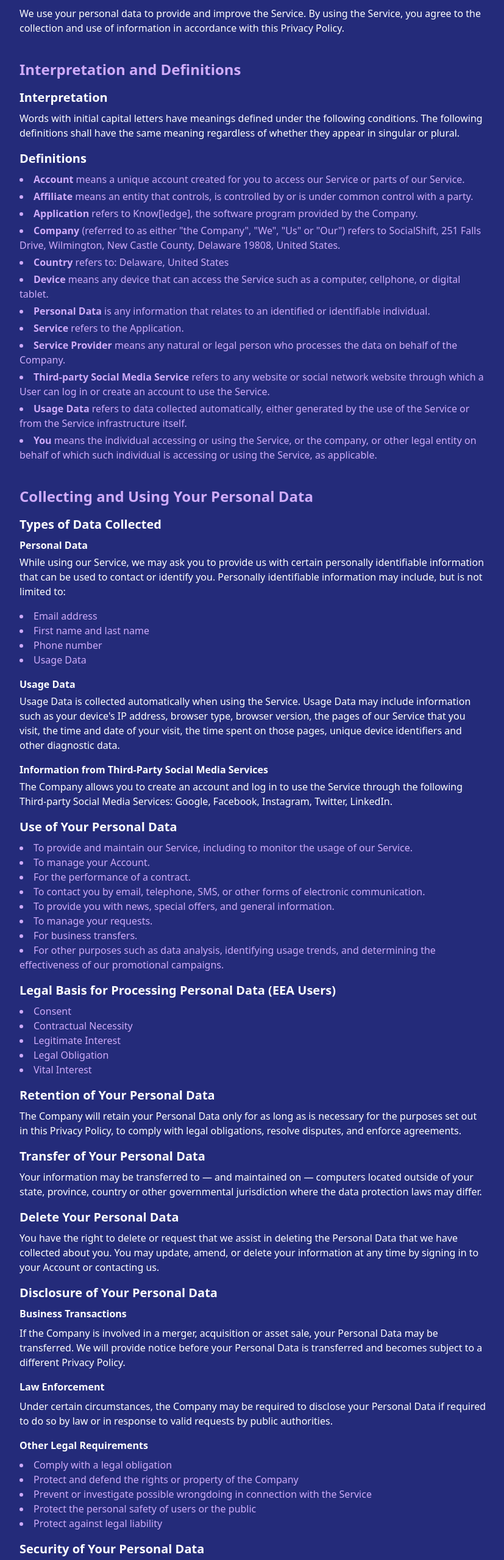
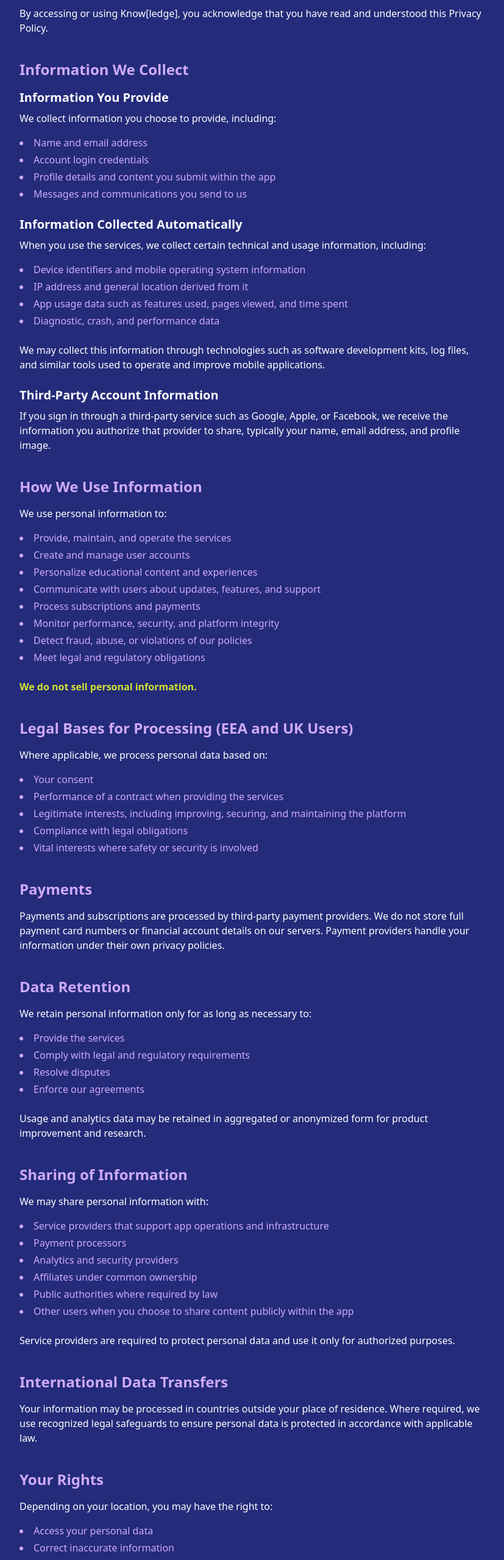
Before and after one commit to NikhilBhatt-15/knowledge_landing_v2, a Next.js app: page /privacy-policy in a window 1280 px wide. Shown: the part 234-2792 px from the top of the page at 61% size, without its empty margins (224-1051 px from the left). Built offline with nearby package versions, Linux system fonts and the light colour scheme.

Commit message:
fix: Update Privacy Policy content and last updated date

```diff
--- a/src/app/privacy-policy/page.tsx
+++ b/src/app/privacy-policy/page.tsx
@@ -26,255 +26,185 @@ export default function PrivacyPolicyPage() {
         <h1 className="text-4xl font-extrabold mb-2 text-[#D4E333]">
           Privacy Policy
         </h1>
-        <p className="mb-8 text-lg text-[#CFABFA]">Last updated: June 2025</p>
+        <p className="mb-8 text-lg text-[#CFABFA]">Last updated: January 2026</p>
 
         <p className="mb-6">
-          This Privacy Policy describes SocialShift&apos;s policies and
-          procedures on the collection, use, and disclosure of your information
-          when you use the Service.
+          SocialShift Corp. operates the Know[ledge] mobile application and related services. This Privacy Policy explains how we collect, use, share, and protect personal information when you use our Services.
         </p>
         <p className="mb-6">
-          We use your personal data to provide and improve the Service. By using
-          the Service, you agree to the collection and use of information in
-          accordance with this Privacy Policy.
+          By accessing or using Know[ledge], you acknowledge that you have read and understood this Privacy Policy.
         </p>
 
         <h2 className="text-2xl font-bold text-[#CFABFA] mt-10 mb-4">
-          Interpretation and Definitions
+          Information We Collect
         </h2>
-        <h3 className="text-xl font-semibold mb-2">Interpretation</h3>
+
+        <h3 className="text-xl font-semibold mb-2">Information You Provide</h3>
         <p className="mb-4">
-          Words with initial capital letters have meanings defined under the
-          following conditions. The following definitions shall have the same
-          meaning regardless of whether they appear in singular or plural.
+          We collect information you choose to provide, including:
         </p>
-        <h3 className="text-xl font-semibold mb-2">Definitions</h3>
         <ul className="mb-6 list-disc list-inside space-y-1 text-[#CFABFA]">
-          <li>
-            <b>Account</b> means a unique account created for you to access our
-            Service or parts of our Service.
-          </li>
-          <li>
-            <b>Affiliate</b> means an entity that controls, is controlled by or
-            is under common control with a party.
-          </li>
-          <li>
-            <b>Application</b> refers to Know[ledge], the software program
-            provided by the Company.
-          </li>
-          <li>
-            <b>Company</b> (referred to as either &quot;the Company&quot;,
-            &quot;We&quot;, &quot;Us&quot; or &quot;Our&quot;) refers to
-            SocialShift, 251 Falls Drive, Wilmington, New Castle County,
-            Delaware 19808, United States.
-          </li>
-          <li>
-            <b>Country</b> refers to: Delaware, United States
-          </li>
-          <li>
-            <b>Device</b> means any device that can access the Service such as a
-            computer, cellphone, or digital tablet.
-          </li>
-          <li>
-            <b>Personal Data</b> is any information that relates to an
-            identified or identifiable individual.
-          </li>
-          <li>
-            <b>Service</b> refers to the Application.
-          </li>
-          <li>
-            <b>Service Provider</b> means any natural or legal person who
-            processes the data on behalf of the Company.
-          </li>
-          <li>
-            <b>Third-party Social Media Service</b> refers to any website or
-            social network website through which a User can log in or create an
-            account to use the Service.
-          </li>
-          <li>
-            <b>Usage Data</b> refers to data collected automatically, either
-            generated by the use of the Service or from the Service
-            infrastructure itself.
-          </li>
-          <li>
-            <b>You</b> means the individual accessing or using the Service, or
-            the company, or other legal entity on behalf of which such
-            individual is accessing or using the Service, as applicable.
-          </li>
+          <li>Name and email address</li>
+          <li>Account login credentials</li>
+          <li>Profile details and content you submit within the app</li>
+          <li>Messages and communications you send to us</li>
+        </ul>
+
+        <h3 className="text-xl font-semibold mb-2">Information Collected Automatically</h3>
+        <p className="mb-4">
+          When you use the services, we collect certain technical and usage information, including:
+        </p>
+        <ul className="mb-6 list-disc list-inside space-y-1 text-[#CFABFA]">
+          <li>Device identifiers and mobile operating system information</li>
+          <li>IP address and general location derived from it</li>
+          <li>App usage data such as features used, pages viewed, and time spent</li>
+          <li>Diagnostic, crash, and performance data</li>
+        </ul>
+        <p className="mb-6">
+          We may collect this information through technologies such as software development kits, log files, and similar tools used to operate and improve mobile applications.
+        </p>
+
+        <h3 className="text-xl font-semibold mb-2">Third-Party Account Information</h3>
+        <p className="mb-6">
+          If you sign in through a third-party service such as Google, Apple, or Facebook, we receive the information you authorize that provider to share, typically your name, email address, and profile image.
+        </p>
+
+        <h2 className="text-2xl font-bold text-[#CFABFA] mt-10 mb-4">
+          How We Use Information
+        </h2>
+        <p className="mb-4">We use personal information to:</p>
+        <ul className="mb-6 list-disc list-inside space-y-1 text-[#CFABFA]">
+          <li>Provide, maintain, and operate the services</li>
+          <li>Create and manage user accounts</li>
+          <li>Personalize educational content and experiences</li>
+          <li>Communicate with users about updates, features, and support</li>
+          <li>Process subscriptions and payments</li>
+          <li>Monitor performance, security, and platform integrity</li>
+          <li>Detect fraud, abuse, or violations of our policies</li>
+          <li>Meet legal and regulatory obligations</li>
+        </ul>
+        <p className="mb-6 font-semibold text-[#D4E333]">We do not sell personal information.</p>
+
+        <h2 className="text-2xl font-bold text-[#CFABFA] mt-10 mb-4">
+          Legal Bases for Processing (EEA and UK Users)
+        </h2>
+        <p className="mb-4">Where applicable, we process personal data based on:</p>
+        <ul className="mb-6 list-disc list-inside space-y-1 text-[#CFABFA]">
+          <li>Your consent</li>
+          <li>Performance of a contract when providing the services</li>
+          <li>Legitimate interests, including improving, securing, and maintaining the platform</li>
+          <li>Compliance with legal obligations</li>
+          <li>Vital interests where safety or security is involved</li>
         </ul>
 
         <h2 className="text-2xl font-bold text-[#CFABFA] mt-10 mb-4">
-          Collecting and Using Your Personal Data
+          Payments
         </h2>
-        <h3 className="text-xl font-semibold mb-2">Types of Data Collected</h3>
-        <h4 className="font-semibold mb-1">Personal Data</h4>
-        <p className="mb-4">
-          While using our Service, we may ask you to provide us with certain
-          personally identifiable information that can be used to contact or
-          identify you. Personally identifiable information may include, but is
-          not limited to:
-        </p>
-        <ul className="mb-4 list-disc list-inside text-[#CFABFA]">
-          <li>Email address</li>
-          <li>First name and last name</li>
-          <li>Phone number</li>
-          <li>Usage Data</li>
-        </ul>
-        <h4 className="font-semibold mb-1">Usage Data</h4>
-        <p className="mb-4">
-          Usage Data is collected automatically when using the Service. Usage
-          Data may include information such as your device&apos;s IP address,
-          browser type, browser version, the pages of our Service that you
-          visit, the time and date of your visit, the time spent on those pages,
-          unique device identifiers and other diagnostic data.
-        </p>
-        <h4 className="font-semibold mb-1">
-          Information from Third-Party Social Media Services
-        </h4>
-        <p className="mb-4">
-          The Company allows you to create an account and log in to use the
-          Service through the following Third-party Social Media Services:
-          Google, Facebook, Instagram, Twitter, LinkedIn.
+        <p className="mb-6">
+          Payments and subscriptions are processed by third-party payment providers. We do not store full payment card numbers or financial account details on our servers. Payment providers handle your information under their own privacy policies.
         </p>
 
-        <h3 className="text-xl font-semibold mb-2">
-          Use of Your Personal Data
-        </h3>
-        <ul className="mb-4 list-disc list-inside text-[#CFABFA]">
-          <li>
-            To provide and maintain our Service, including to monitor the usage
-            of our Service.
-          </li>
-          <li>To manage your Account.</li>
-          <li>For the performance of a contract.</li>
-          <li>
-            To contact you by email, telephone, SMS, or other forms of
-            electronic communication.
-          </li>
-          <li>
-            To provide you with news, special offers, and general information.
-          </li>
-          <li>To manage your requests.</li>
-          <li>For business transfers.</li>
-          <li>
-            For other purposes such as data analysis, identifying usage trends,
-            and determining the effectiveness of our promotional campaigns.
-          </li>
+        <h2 className="text-2xl font-bold text-[#CFABFA] mt-10 mb-4">
+          Data Retention
+        </h2>
+        <p className="mb-4">We retain personal information only for as long as necessary to:</p>
+        <ul className="mb-6 list-disc list-inside space-y-1 text-[#CFABFA]">
+          <li>Provide the services</li>
+          <li>Comply with legal and regulatory requirements</li>
+          <li>Resolve disputes</li>
+          <li>Enforce our agreements</li>
         </ul>
-
-        <h3 className="text-xl font-semibold mb-2">
-          Legal Basis for Processing Personal Data (EEA Users)
-        </h3>
-        <ul className="mb-4 list-disc list-inside text-[#CFABFA]">
-          <li>Consent</li>
-          <li>Contractual Necessity</li>
-          <li>Legitimate Interest</li>
-          <li>Legal Obligation</li>
-          <li>Vital Interest</li>
-        </ul>
-
-        <h3 className="text-xl font-semibold mb-2">
-          Retention of Your Personal Data
-        </h3>
-        <p className="mb-4">
-          The Company will retain your Personal Data only for as long as is
-          necessary for the purposes set out in this Privacy Policy, to comply
-          with legal obligations, resolve disputes, and enforce agreements.
+        <p className="mb-6">
+          Usage and analytics data may be retained in aggregated or anonymized form for product improvement and research.
         </p>
 
-        <h3 className="text-xl font-semibold mb-2">
-          Transfer of Your Personal Data
-        </h3>
-        <p className="mb-4">
-          Your information may be transferred to — and maintained on — computers
-          located outside of your state, province, country or other governmental
-          jurisdiction where the data protection laws may differ.
+        <h2 className="text-2xl font-bold text-[#CFABFA] mt-10 mb-4">
+          Sharing of Information
+        </h2>
+        <p className="mb-4">We may share personal information with:</p>
+        <ul className="mb-6 list-disc list-inside space-y-1 text-[#CFABFA]">
+          <li>Service providers that support app operations and infrastructure</li>
+          <li>Payment processors</li>
+          <li>Analytics and security providers</li>
+          <li>Affiliates under common ownership</li>
+          <li>Public authorities where required by law</li>
+          <li>Other users when you choose to share content publicly within the app</li>
+        </ul>
+        <p className="mb-6">
+          Service providers are required to protect personal data and use it only for authorized purposes.
         </p>
 
-        <h3 className="text-xl font-semibold mb-2">
-          Delete Your Personal Data
-        </h3>
-        <p className="mb-4">
-          You have the right to delete or request that we assist in deleting the
-          Personal Data that we have collected about you. You may update, amend,
-          or delete your information at any time by signing in to your Account
-          or contacting us.
+        <h2 className="text-2xl font-bold text-[#CFABFA] mt-10 mb-4">
+          International Data Transfers
+        </h2>
+        <p className="mb-6">
+          Your information may be processed in countries outside your place of residence. Where required, we use recognized legal safeguards to ensure personal data is protected in accordance with applicable law.
         </p>
 
-        <h3 className="text-xl font-semibold mb-2">
-          Disclosure of Your Personal Data
-        </h3>
-        <p className="mb-2 font-semibold">Business Transactions</p>
-        <p className="mb-4">
-          If the Company is involved in a merger, acquisition or asset sale,
-          your Personal Data may be transferred. We will provide notice before
-          your Personal Data is transferred and becomes subject to a different
-          Privacy Policy.
-        </p>
-        <p className="mb-2 font-semibold">Law Enforcement</p>
-        <p className="mb-4">
-          Under certain circumstances, the Company may be required to disclose
-          your Personal Data if required to do so by law or in response to valid
-          requests by public authorities.
-        </p>
-        <p className="mb-2 font-semibold">Other Legal Requirements</p>
-        <ul className="mb-4 list-disc list-inside text-[#CFABFA]">
-          <li>Comply with a legal obligation</li>
-          <li>Protect and defend the rights or property of the Company</li>
-          <li>
-            Prevent or investigate possible wrongdoing in connection with the
-            Service
-          </li>
-          <li>Protect the personal safety of users or the public</li>
-          <li>Protect against legal liability</li>
+        <h2 className="text-2xl font-bold text-[#CFABFA] mt-10 mb-4">
+          Your Rights
+        </h2>
+        <p className="mb-4">Depending on your location, you may have the right to:</p>
+        <ul className="mb-6 list-disc list-inside space-y-1 text-[#CFABFA]">
+          <li>Access your personal data</li>
+          <li>Correct inaccurate information</li>
+          <li>Request deletion of personal data</li>
+          <li>Restrict or object to processing</li>
+          <li>Withdraw consent</li>
+          <li>Request data portability</li>
         </ul>
-
-        <h3 className="text-xl font-semibold mb-2">
-          Security of Your Personal Data
-        </h3>
-        <p className="mb-4">
-          The security of your Personal Data is important to us, but no method
-          of transmission over the Internet or electronic storage is 100%
-          secure. While we strive to use commercially acceptable means to
-          protect your Personal Data, we cannot guarantee its absolute security.
+        <p className="mb-6">
+          Requests can be made by contacting info@knowhistory.xyz. We may verify identity before responding.
         </p>
 
-        <h3 className="text-xl font-semibold mb-2">Children&apos;s Privacy</h3>
-        <p className="mb-4">
-          Our Service does not address anyone under the age of 13. We do not
-          knowingly collect personally identifiable information from anyone
-          under the age of 13. If you are a parent or guardian and you are aware
-          that your child has provided us with Personal Data, please contact us.
+        <h2 className="text-2xl font-bold text-[#CFABFA] mt-10 mb-4">
+          California Privacy Rights
+        </h2>
+        <p className="mb-6">
+          California residents have rights under applicable privacy laws, including the right to request access to, correction of, or deletion of personal information. We do not sell personal information or share it for cross-context behavioral advertising.
+          Requests may be submitted by contacting info@knowhistory.xyz.
         </p>
 
-        <h3 className="text-xl font-semibold mb-2">Links to Other Websites</h3>
-        <p className="mb-4">
-          Our Service may contain links to other websites that are not operated
-          by us. If you click on a third party link, you will be directed to
-          that third party&apos;s site. We strongly advise you to review the
-          Privacy Policy of every site you visit.
+        <h2 className="text-2xl font-bold text-[#CFABFA] mt-10 mb-4">
+          Security
+        </h2>
+        <p className="mb-6">
+          We implement reasonable administrative, technical, and organizational measures to protect personal information. No system is completely secure, and we cannot guarantee absolute security.
         </p>
 
-        <h3 className="text-xl font-semibold mb-2">
-          Changes to this Privacy Policy
-        </h3>
-        <p className="mb-4">
-          We may update our Privacy Policy from time to time. We will notify you
-          of any changes by posting the new Privacy Policy on this page and
-          updating the &quot;Last updated&quot; date.
+        <h2 className="text-2xl font-bold text-[#CFABFA] mt-10 mb-4">
+          Children&apos;s Privacy
+        </h2>
+        <p className="mb-6">
+          Know[ledge] is intended for users aged 18 and older. We do not knowingly collect personal information from individuals under 18. If we become aware that such information has been collected, we will take steps to delete it.
         </p>
 
-        <h3 className="text-xl font-semibold mb-2">Contact Us</h3>
-        <p>
-          If you have any questions about this Privacy Policy, you can contact
-          us:
-          <br />
-          <span className="block ml-4">
+        <h2 className="text-2xl font-bold text-[#CFABFA] mt-10 mb-4">
+          Changes to This Policy
+        </h2>
+        <p className="mb-6">
+          We may update our Privacy Policy from time to time. We will notify you of any changes by posting the new Privacy Policy on this page and updating the Last updated date.
+        </p>
+
+        <h2 className="text-2xl font-bold text-[#CFABFA] mt-10 mb-4">
+          Contact Us
+        </h2>
+        <p className="mb-4">
+          If you have any questions about this Privacy Policy, you can contact us:
+        </p>
+        <div className="space-y-2 ml-4">
+          <p>
             By email:{" "}
             <a href="mailto:info@knowhistory.xyz" className="text-[#D4E333]">
               info@knowhistory.xyz
             </a>
-          </span>
+          </p>
+          <p>
+            By mail: SocialShift Corp., 251 Falls Drive, Wilmington, New Castle County, Delaware 19808, United States.
+          </p>
+        </div>
+        <p className="mt-8 text-[#CFABFA]">
+          SocialShift Corp. is the data controller responsible for personal information processed under this Privacy Policy.
         </p>
       </div>
     </main>
```
Also changed, not shown: 1 other file (tests, documents, lock files or other folders).
